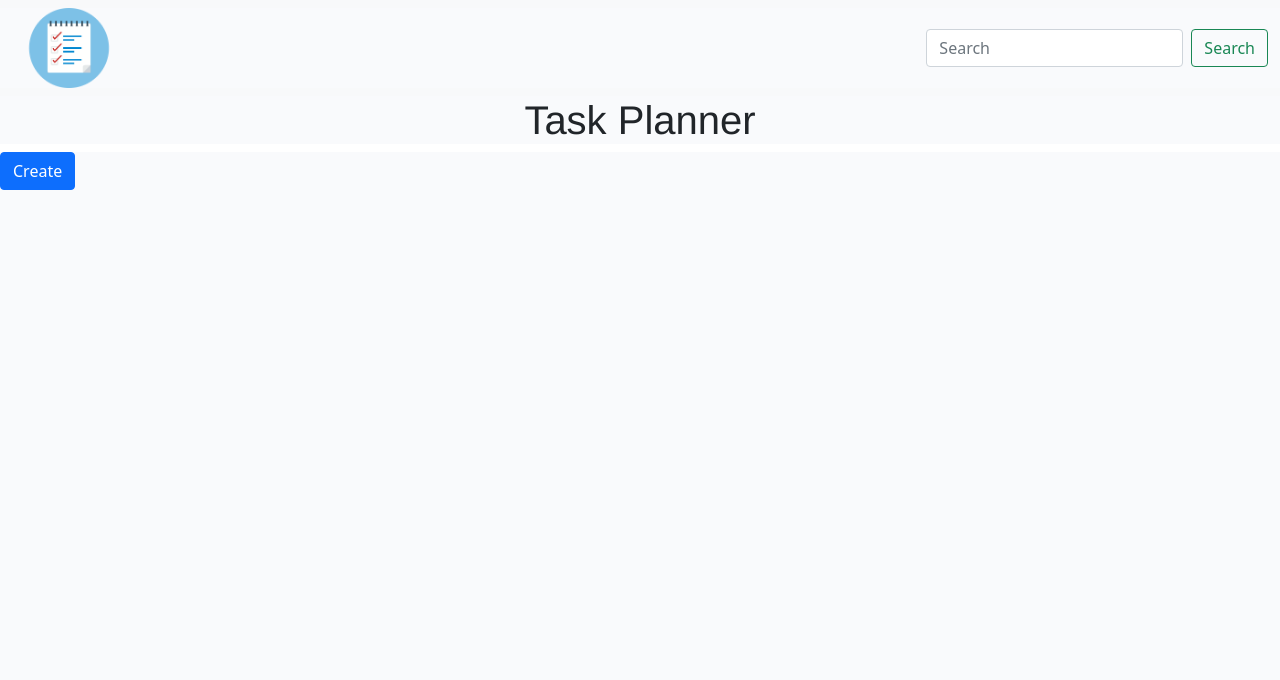
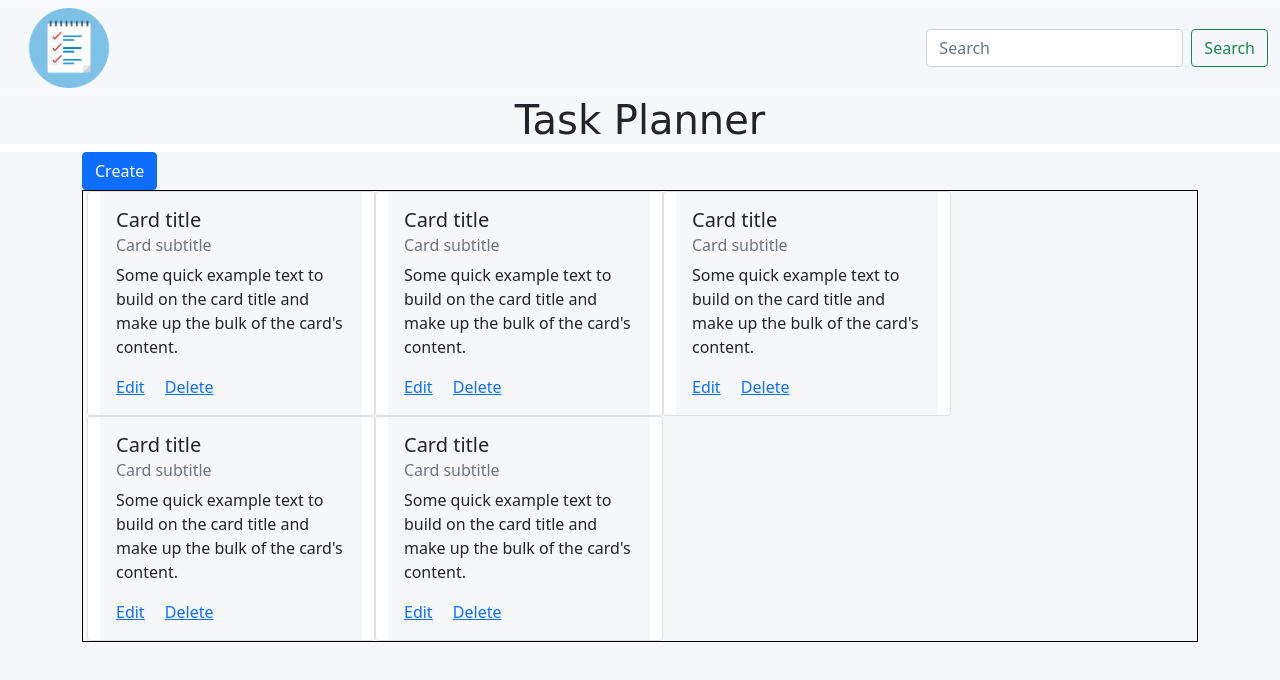
Before and after one commit to sarah538/taskplanner, a plain HTML site: page index1.html in a window 1280 px wide. Drawn offline with nearby package versions, Linux system fonts and the light colour scheme.

Commit message:
adding cards

```diff
--- a/css/styles.css
+++ b/css/styles.css
@@ -4,10 +4,10 @@ img{
 }
 h1{
     text-align: center;
-    font-family: 'Franklin Gothic Medium', 'Arial Narrow', Arial, sans-serif;
+    font-family: cursive;
 }
 *{
-    background-color: rgb(249, 250, 252);
+    background-color: rgb(246, 247, 248);
 }
 .row{
     display: flex;
@@ -15,12 +15,12 @@ h1{
      padding: 0px 4px;
      border: black 1px solid;
  }
- .card-body{
+ /* .card-body{
     flex-basis: 25%;
     max-width: 25%;
     margin-top: 8px;
 
-}
+} */
 .btn{
     background-color: rgb(249, 250, 252);
 }
--- a/index1.html
+++ b/index1.html
@@ -42,10 +42,62 @@
 
   <!-- Modal -->
   <form action="#">
-
+    <div class="container">
     <button type="button" class="btn btn-primary" data-bs-toggle="modal" data-bs-target="#exampleModal">
       Create
     </button>
+    <div class="container">
+
+      <div class="row">
+
+        <div class="card" style="width: 18rem;">
+            <div class="card-body">
+              <h5 class="card-title">Card title</h5>
+              <h6 class="card-subtitle mb-2 text-muted">Card subtitle</h6>
+              <p class="card-text">Some quick example text to build on the card title and make up the bulk of the card's content.</p>
+              <a href="#" class="card-link">Edit</a>
+              <a href="#" class="card-link">Delete</a>
+            </div>
+        </div>
+            <div class="card" style="width: 18rem;">
+                <div class="card-body">
+                  <h5 class="card-title">Card title</h5>
+                  <h6 class="card-subtitle mb-2 text-muted">Card subtitle</h6>
+                  <p class="card-text">Some quick example text to build on the card title and make up the bulk of the card's content.</p>
+                  <a href="#" class="card-link">Edit</a>
+                  <a href="#" class="card-link">Delete</a>
+                </div>
+            </div>
+                <div class="card" style="width: 18rem;">
+                    <div class="card-body">
+                      <h5 class="card-title">Card title</h5>
+                      <h6 class="card-subtitle mb-2 text-muted">Card subtitle</h6>
+                      <p class="card-text">Some quick example text to build on the card title and make up the bulk of the card's content.</p>
+                      <a href="#" class="card-link">Edit</a>
+                      <a href="#" class="card-link">Delete</a>
+                    </div>
+                </div>
+                    <div class="card" style="width: 18rem;">
+                        <div class="card-body">
+                          <h5 class="card-title">Card title</h5>
+                          <h6 class="card-subtitle mb-2 text-muted">Card subtitle</h6>
+                          <p class="card-text">Some quick example text to build on the card title and make up the bulk of the card's content.</p>
+                          <a href="#" class="card-link">Edit</a>
+                          <a href="#" class="card-link">Delete</a>
+                        </div>
+                    </div>
+                    <div class="card" style="width: 18rem;">
+                      <div class="card-body">
+                        <h5 class="card-title">Card title</h5>
+                        <h6 class="card-subtitle mb-2 text-muted">Card subtitle</h6>
+                        <p class="card-text">Some quick example text to build on the card title and make up the bulk of the card's content.</p>
+                        <a href="#" class="card-link">Edit</a>
+                        <a href="#" class="card-link">Delete</a>
+                      </div>
+                  </div>
+              </div>
+          </div>
+        </div>
   <div class="modal fade" id="exampleModal" tabindex="-1" aria-labelledby="exampleModalLabel" aria-hidden="true">
     <div class="modal-dialog">
       <div class="modal-content">
@@ -98,6 +150,7 @@
   </div>
 </form>
   <!-- Modal Ends Here -->
+
   <script src="javascript/date.js"></script>
   <script src="https://cdn.jsdelivr.net/npm/@popperjs/core@2.9.3/dist/umd/popper.min.js" integrity="sha384-eMNCOe7tC1doHpGoWe/6oMVemdAVTMs2xqW4mwXrXsW0L84Iytr2wi5v2QjrP/xp" crossorigin="anonymous"></script>
 <script src="https://cdn.jsdelivr.net/npm/bootstrap@5.1.0/dist/js/bootstrap.min.js" integrity="sha384-cn7l7gDp0eyniUwwAZgrzD06kc/tftFf19TOAs2zVinnD/C7E91j9yyk5//jjpt/" crossorigin="anonymous"></script>
```
